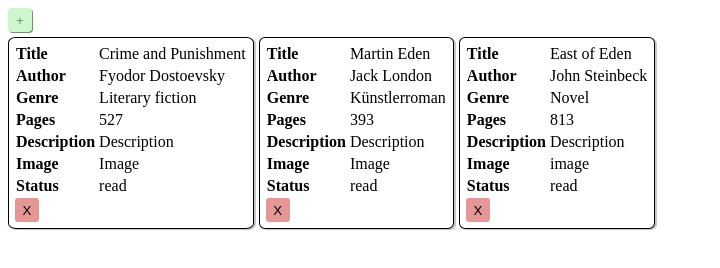
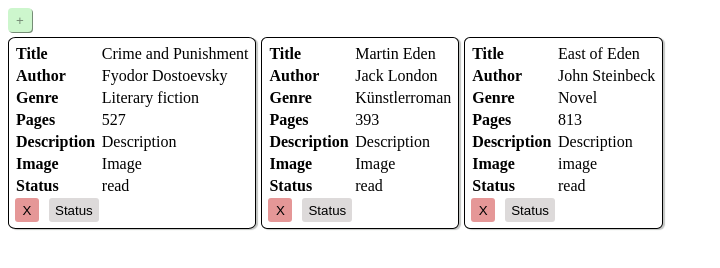
Before and after one commit to T6nuk/my-book-library, a plain HTML site: page index.html in a window 1280 px wide. Shown: the whole page, without its empty margins (0-720 px from the left). Drawn offline with Linux system fonts and the light colour scheme.

Commit message:
Add function to change read status

```diff
--- a/script.js
+++ b/script.js
@@ -78,20 +78,32 @@ const bookCards = document.getElementById("book-cards");
 function displayBooks() {
   myLibrary.forEach((book) => {
     const div = document.createElement("div");
+    div.classList.add("book-buttons");
     const table = document.createElement("table");
     const tBody = document.createElement("tbody");
     const button = document.createElement("button");
+    button.classList.add("remove-button");
     button.textContent = "X";
-    button.addEventListener("click", (Event) => {
+    button.addEventListener("click", () => {
       removeBooks(myLibrary, book.id);
       console.log(myLibrary);
+      bookCards.textContent = "";
+      displayBooks();
+    });
+    const statusButton = document.createElement("button");
+    statusButton.classList.add("status-button");
+    statusButton.textContent = "Status";
+    statusButton.addEventListener("click", () => {
+      toggleStatus(book.id);
       bookCards.textContent = "";
       displayBooks();
     });
 
     bookCards.appendChild(table);
     table.appendChild(tBody);
-    table.appendChild(button);
+    table.appendChild(div);
+    div.appendChild(button);
+    div.appendChild(statusButton);
     table.dataset.id = book.id;
     console.log(book.id);
 
@@ -155,3 +167,13 @@ function removeBooks(arr, id) {
   arr.splice(objectIndex, 1);
   return arr;
 }
+function toggleStatus(bookId) {
+  const book = myLibrary.find((b) => b.id === bookId);
+  if (book) {
+    if (book.status === "read") {
+      book.status = "unread";
+    } else {
+      book.status = "read";
+    }
+  }
+}
--- a/styles/style.css
+++ b/styles/style.css
@@ -15,7 +15,18 @@ table {
   border-radius: 3%;
   box-shadow: 2px 1px 1px rgb(195, 197, 195);
 }
-table > button {
+.book-buttons {
+  display: flex;
+  gap: 10px;
+}
+.status-button {
+  background-color: #dddada;
+  border: none;
+  border-radius: 3px;
+  width: fit-content;
+  height: 1.5rem;
+}
+.remove-button {
   background-color: #e59797;
   border: none;
   border-radius: 3px;
```
